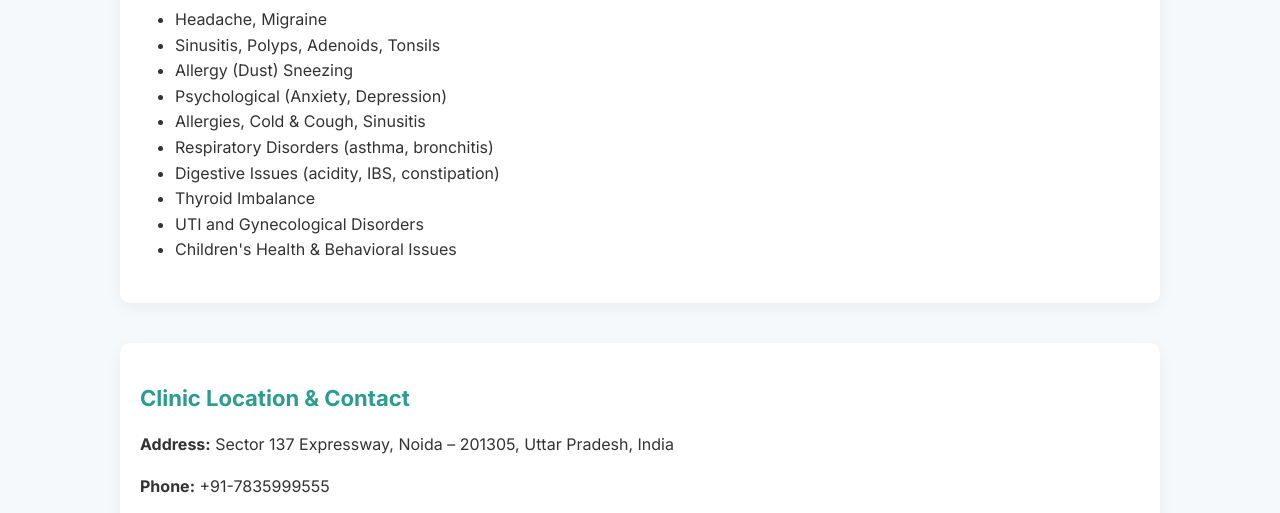
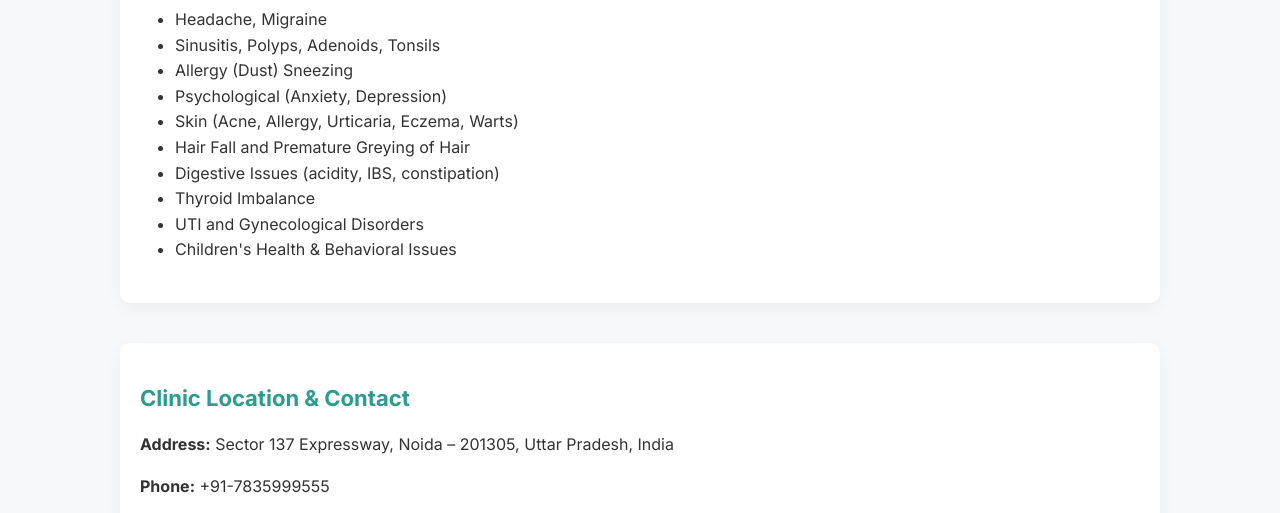
Before and after one commit to mayankes-gif/dr, a plain HTML site: page index.html in a window 1280 px wide. Shown: the part 1236-1749 px from the top of the page. Drawn offline with Linux system fonts and the light colour scheme.

Commit message:
Update index.html

```diff
--- a/index.html
+++ b/index.html
@@ -132,8 +132,8 @@ Homeopathy looks for the cause, the root of the disease. When the cause is remov
     <li>Sinusitis, Polyps, Adenoids, Tonsils</li>
     <li>Allergy (Dust) Sneezing</li>
     <li>Psychological (Anxiety, Depression)</li>
-    <li>Allergies, Cold & Cough, Sinusitis</li>
-    <li>Respiratory Disorders (asthma, bronchitis)</li>
+    <li>Skin (Acne, Allergy, Urticaria, Eczema, Warts)</li>
+    <li>Hair Fall and Premature Greying of Hair</li>
     <li>Digestive Issues (acidity, IBS, constipation)</li>
     <li>Thyroid Imbalance</li>
     <li>UTI and Gynecological Disorders</li>
```
